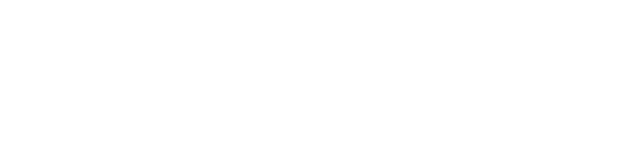
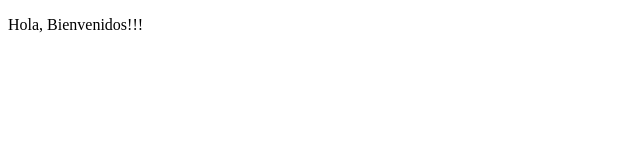
Before and after one commit to rogsampen/portfolio, a plain HTML site: page src/views/index.html in a window 1280 px wide. Shown: the whole page, without its empty margins (0-640 px from the left). Drawn offline with Linux system fonts and the light colour scheme.

Commit message:
modificando html

```diff
--- a/src/views/index.html
+++ b/src/views/index.html
@@ -7,6 +7,6 @@
     <title>Document</title>
 </head>
 <body>
-
+    <p>Hola, Bienvenidos!!!</p>
 </body>
 </html>
```
